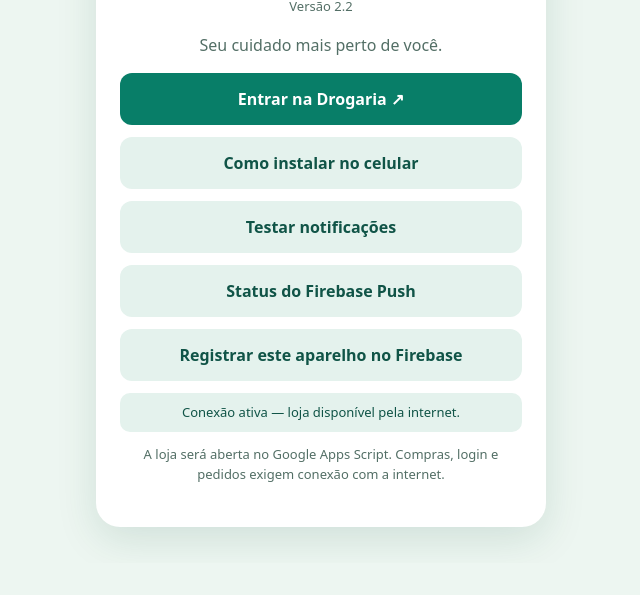
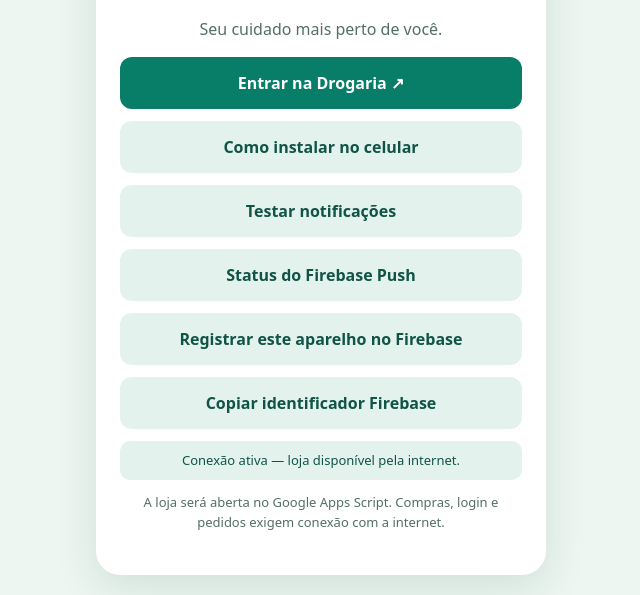
Before and after one commit to felixramos2504-cloud/Drogaria-Online, a plain HTML site: page index.html in a window 1280 px wide. Shown: the part 237-832 px from the top of the page, without its empty margins (319-959 px from the left). Before the commit the page ends 800 px from the top, so only its background shows below. Drawn offline with Linux system fonts and the light colour scheme.

Commit message:
Master 2.2.1: add copy Firebase identifier button for test device

```diff
--- a/index.html
+++ b/index.html
@@ -11,10 +11,10 @@
 </style>
 </head><body><main class="card">
 <img class="logo" src="./icon-192.png" alt="Ícone da Drogaria Online" width="96" height="96">
-<h1>Drogaria Online</h1><p class="muted">Versão 2.2</p><p>Seu cuidado mais perto de você.</p>
+<h1>Drogaria Online</h1><p class="muted">Versão 2.2.1</p><p>Seu cuidado mais perto de você.</p>
 <a class="btn" id="open" href="#" rel="noopener">Entrar na Drogaria ↗</a>
 <button class="btn secondary" type="button" id="install" hidden>Instalar aplicativo</button>
-<button class="btn secondary" type="button" id="guide">Como instalar no celular</button><button class="btn secondary" type="button" id="notifications">Testar notificações</button><button class="btn secondary" type="button" id="firebaseCheck">Status do Firebase Push</button><button class="btn secondary" type="button" id="registerFirebase">Registrar este aparelho no Firebase</button><p id="firebaseRegistrationStatus" class="status" role="status" hidden></p><p id="firebaseStatus" class="status" role="status" hidden></p><p id="pushStatus" class="status" role="status" hidden></p>
+<button class="btn secondary" type="button" id="guide">Como instalar no celular</button><button class="btn secondary" type="button" id="notifications">Testar notificações</button><button class="btn secondary" type="button" id="firebaseCheck">Status do Firebase Push</button><button class="btn secondary" type="button" id="registerFirebase">Registrar este aparelho no Firebase</button><button class="btn secondary" type="button" id="copyFirebaseId">Copiar identificador Firebase</button><p id="copyFirebaseStatus" class="status" role="status" hidden></p><p id="firebaseRegistrationStatus" class="status" role="status" hidden></p><p id="firebaseStatus" class="status" role="status" hidden></p><p id="pushStatus" class="status" role="status" hidden></p>
 <p id="installHelp" hidden>Android: abra esta página no Chrome, toque no menu ⋮ e escolha <strong>Instalar aplicativo</strong> ou <strong>Adicionar à tela inicial</strong>. No iPhone: Safari → Compartilhar → Adicionar à Tela de Início. A disponibilidade varia conforme o navegador.</p>
 <p id="connection" class="status" role="status">Verificando conexão…</p>
 <p id="error" hidden>O endereço da loja ainda não foi configurado. Avise a administração da drogaria.</p>
@@ -84,4 +84,4 @@
  window.addEventListener('appinstalled',()=>{install.hidden=true;});
  if('serviceWorker' in navigator)window.addEventListener('load',()=>navigator.serviceWorker.register('./service-worker.js',{updateViaCache:'none'}).then(r=>r.update()).catch(()=>{}));
 })();
-</script><script type="module" src="./firebase-register.js"></script></body></html>
+</script><script type="module" src="./firebase-register.js"></script><script>document.getElementById("copyFirebaseId").addEventListener("click",async()=>{const out=document.getElementById("copyFirebaseStatus");out.hidden=false;const id=localStorage.getItem("drogaria_fid")||localStorage.getItem("drogaria_fcm_token");if(!id){out.textContent="Identificador ainda não encontrado. Toque em Registrar este aparelho no Firebase primeiro.";return;}try{await navigator.clipboard.writeText(id);out.textContent="Identificador copiado. Cole no campo de teste do Firebase Console; não compartilhe publicamente.";}catch(e){out.textContent="Não foi possível copiar automaticamente. Abra pelo Chrome em HTTPS e tente novamente.";}});</script></body></html>
```
